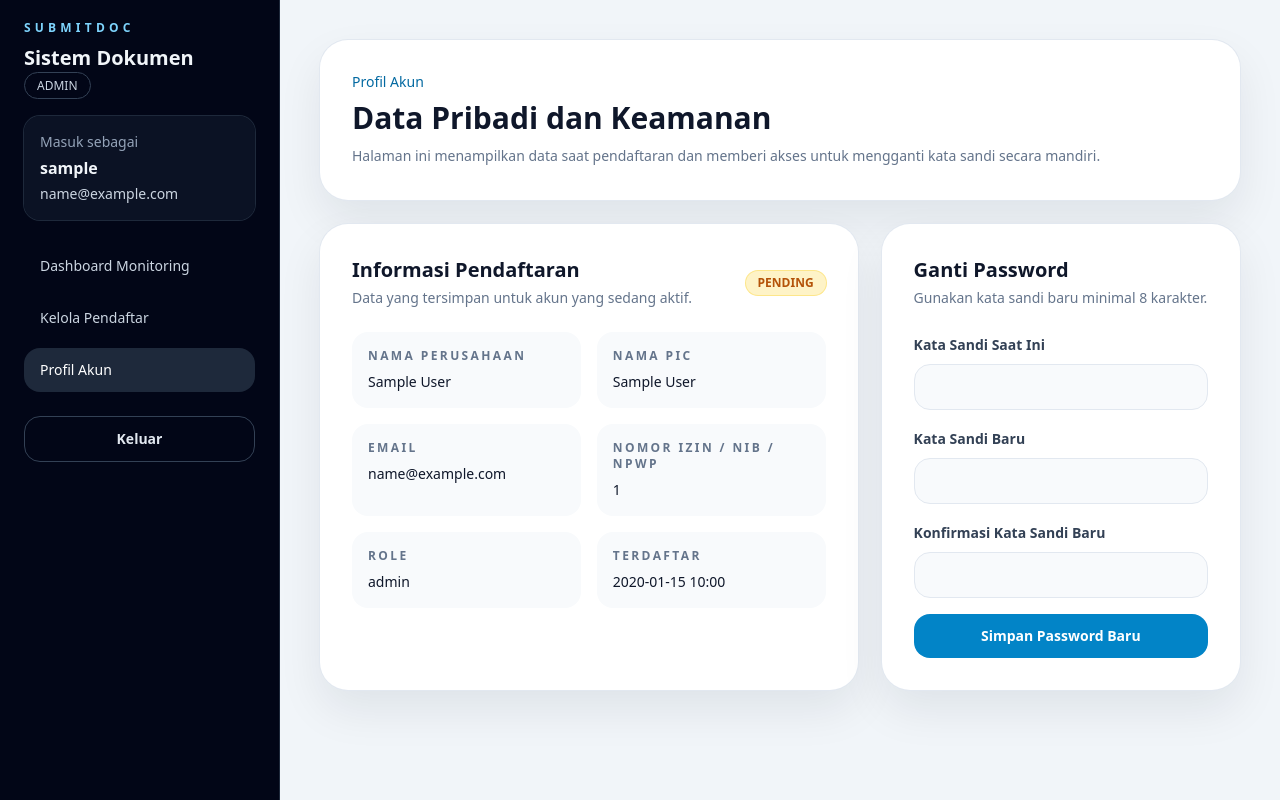
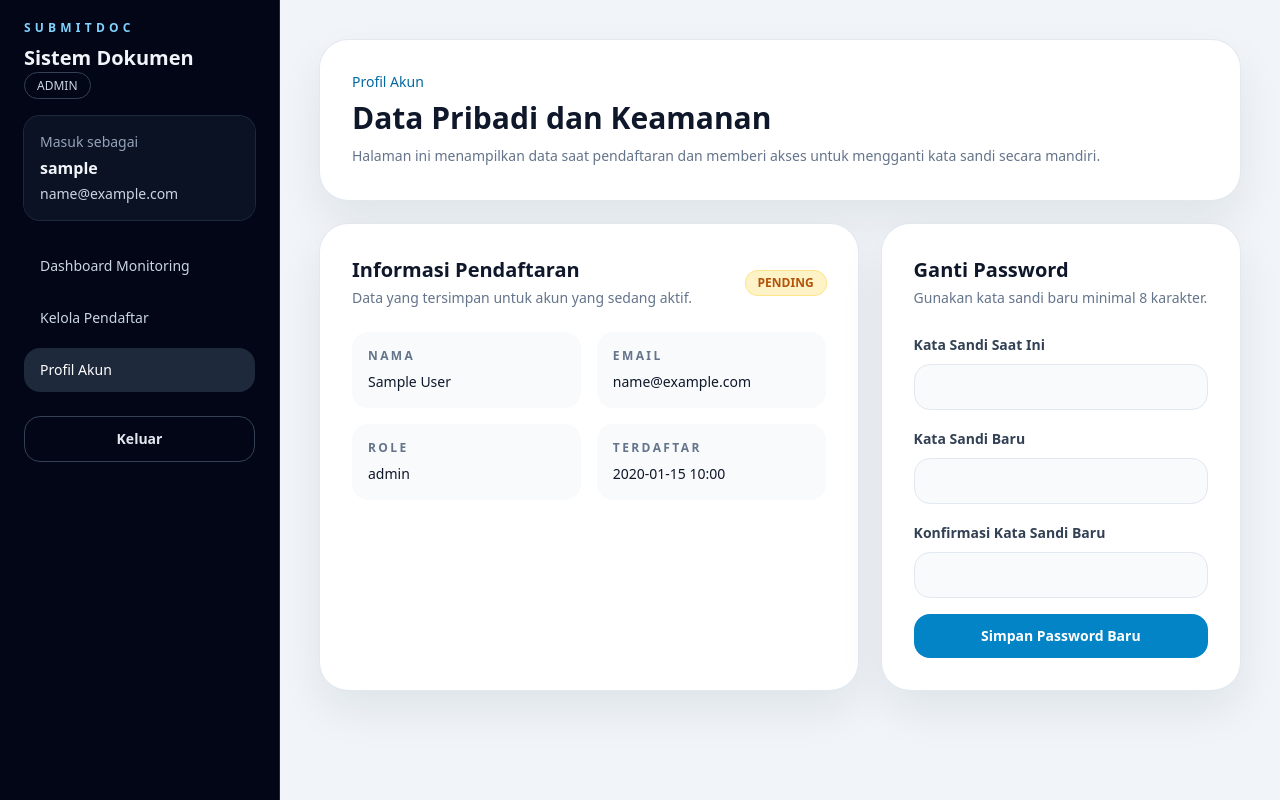
Before and after one commit to donirizkyf/esurat, a FastAPI app: page /profile in a window 1280 px wide. Run offline with FastAPI, Linux system fonts and the light colour scheme; the visitor is signed in with stand-in values (Sample User, id 1); tables that the repository leaves empty hold one stand-in row (values such as "Sample post"); some libraries are stand-ins or nearby versions.

Commit message:
Hide company fields for staff profiles

```diff
--- a/templates/profile.html
+++ b/templates/profile.html
@@ -29,21 +29,23 @@
             </div>
 
             <dl class="mt-6 grid gap-4 sm:grid-cols-2">
+                {% if current_user.role == 'service_user' %}
                 <div class="rounded-2xl bg-slate-50 p-4">
                     <dt class="text-xs font-semibold uppercase tracking-[0.2em] text-slate-500">Nama Perusahaan</dt>
                     <dd class="mt-2 text-sm font-medium text-slate-900">{{ current_user.company_name or '-' }}</dd>
                 </div>
                 <div class="rounded-2xl bg-slate-50 p-4">
-                    <dt class="text-xs font-semibold uppercase tracking-[0.2em] text-slate-500">Nama PIC</dt>
-                    <dd class="mt-2 text-sm font-medium text-slate-900">{{ current_user.pic_name or '-' }}</dd>
+                    <dt class="text-xs font-semibold uppercase tracking-[0.2em] text-slate-500">Nomor Izin / NIB / NPWP</dt>
+                    <dd class="mt-2 text-sm font-medium text-slate-900">{{ current_user.business_id or '-' }}</dd>
+                </div>
+                {% endif %}
+                <div class="rounded-2xl bg-slate-50 p-4">
+                    <dt class="text-xs font-semibold uppercase tracking-[0.2em] text-slate-500">{% if current_user.role == 'service_user' %}Nama PIC{% else %}Nama{% endif %}</dt>
+                    <dd class="mt-2 text-sm font-medium text-slate-900">{{ current_user.pic_name or current_user.username or '-' }}</dd>
                 </div>
                 <div class="rounded-2xl bg-slate-50 p-4">
                     <dt class="text-xs font-semibold uppercase tracking-[0.2em] text-slate-500">Email</dt>
                     <dd class="mt-2 text-sm font-medium text-slate-900 break-all">{{ current_user.email }}</dd>
-                </div>
-                <div class="rounded-2xl bg-slate-50 p-4">
-                    <dt class="text-xs font-semibold uppercase tracking-[0.2em] text-slate-500">Nomor Izin / NIB / NPWP</dt>
-                    <dd class="mt-2 text-sm font-medium text-slate-900">{{ current_user.business_id or '-' }}</dd>
                 </div>
                 <div class="rounded-2xl bg-slate-50 p-4">
                     <dt class="text-xs font-semibold uppercase tracking-[0.2em] text-slate-500">Role</dt>
```
